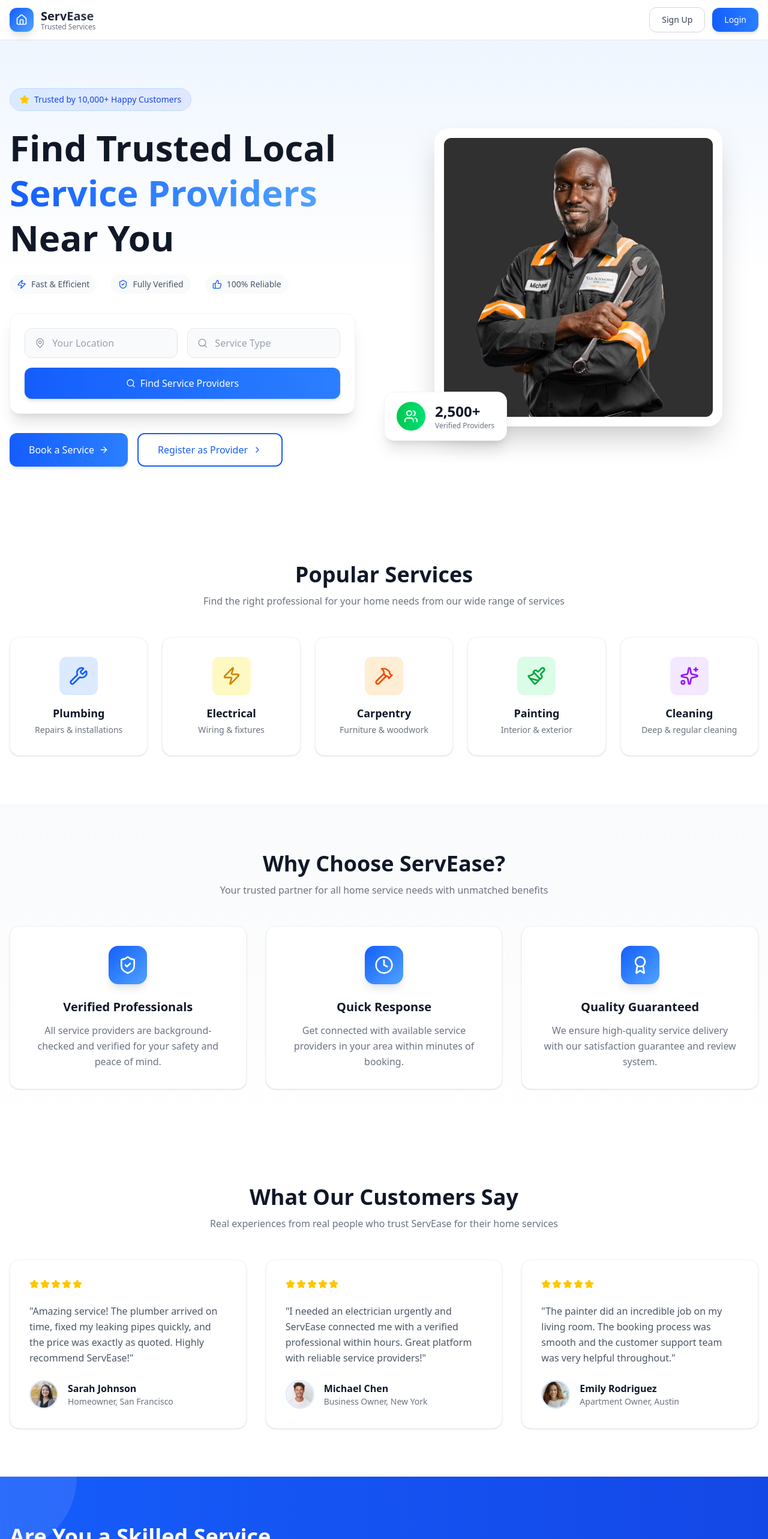
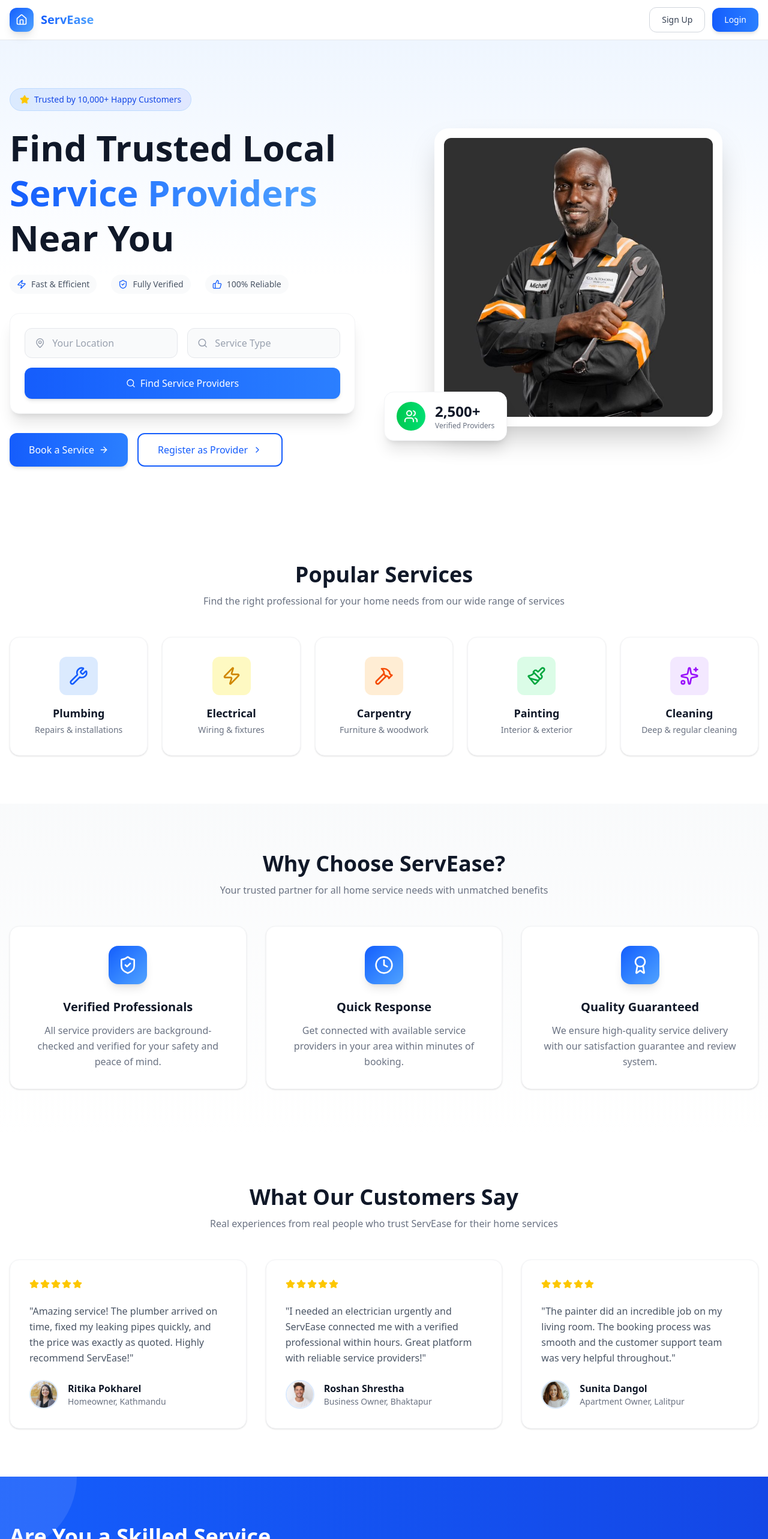
Before and after one commit to AayusmanKhadka2025/local-service-provider, a React (Vite) app in the folder client/: page / in a window 1280 px wide. Shown: the top 2566 px of the page at 60% size. Built offline with nearby package versions, Linux system fonts and the light colour scheme.

Commit message:
Improvisation

```diff
--- a/client/src/pages/Landing.jsx
+++ b/client/src/pages/Landing.jsx
@@ -92,22 +92,22 @@ export default function Landing() {
 
   const testimonials = [
     {
-      name: "Sarah Johnson",
-      role: "Homeowner, San Francisco",
+      name: "Ritika Pokharel",
+      role: "Homeowner, Kathmandu",
       image: sarahImage,
       rating: 5,
       text: "Amazing service! The plumber arrived on time, fixed my leaking pipes quickly, and the price was exactly as quoted. Highly recommend ServEase!",
     },
     {
-      name: "Michael Chen",
-      role: "Business Owner, New York",
+      name: "Roshan Shrestha",
+      role: "Business Owner, Bhaktapur",
       image: michaelImage,
       rating: 5,
       text: "I needed an electrician urgently and ServEase connected me with a verified professional within hours. Great platform with reliable service providers!",
     },
     {
-      name: "Emily Rodriguez",
-      role: "Apartment Owner, Austin",
+      name: "Sunita Dangol",
+      role: "Apartment Owner, Lalitpur",
       image: emilyImage,
       rating: 5,
       text: "The painter did an incredible job on my living room. The booking process was smooth and the customer support team was very helpful throughout.",
@@ -146,16 +146,14 @@ export default function Landing() {
       <header className="w-full bg-white/90 backdrop-blur-sm sticky top-0 z-50 border-b border-gray-200">
         <div className="max-w-7xl mx-auto px-4 py-3 flex items-center justify-between">
           {/* Logo - Improved with gradient */}
-          <Link to="/" className="flex items-center gap-3 group">
-            <div className="w-10 h-10 bg-gradient-to-br from-blue-600 to-blue-400 rounded-xl flex items-center justify-center shadow-lg group-hover:shadow-xl transition-shadow">
+          {/* Logo */}
+          <Link to="/" className="flex items-center gap-3">
+            <div className="w-10 h-10 bg-gradient-to-br from-blue-600 to-blue-400 rounded-xl flex items-center justify-center shadow-lg">
               <Home className="w-5 h-5 text-white" />
             </div>
-            <div>
-              <h1 className="text-xl font-bold bg-gradient-to-r from-gray-900 to-gray-700 bg-clip-text text-transparent">
-                ServEase
-              </h1>
-              <p className="text-xs text-gray-500 -mt-1">Trusted Services</p>
-            </div>
+            <h1 className="text-xl font-bold bg-gradient-to-r from-blue-600 to-blue-400 bg-clip-text text-transparent">
+              ServEase
+            </h1>
           </Link>
 
           {/* Auth Buttons */}
@@ -522,15 +520,15 @@ export default function Landing() {
               <ul className="space-y-4 text-sm">
                 <li className="flex items-center gap-3 hover:text-white transition-colors">
                   <Mail className="w-4 h-4 text-blue-400" />
-                  support@servease.com
+                  serveease2082@gmail.com
                 </li>
                 <li className="flex items-center gap-3 hover:text-white transition-colors">
                   <Phone className="w-4 h-4 text-blue-400" />
-                  1-800-SERVEASE
+                  9812021764
                 </li>
                 <li className="flex items-center gap-3 hover:text-white transition-colors">
                   <MapPinIcon className="w-4 h-4 text-blue-400" />
-                  San Francisco, CA
+                  Basantapur, Kathmandu
                 </li>
               </ul>
 
```
Also changed, not shown: 2 other files (tests, documents, lock files or other folders).
